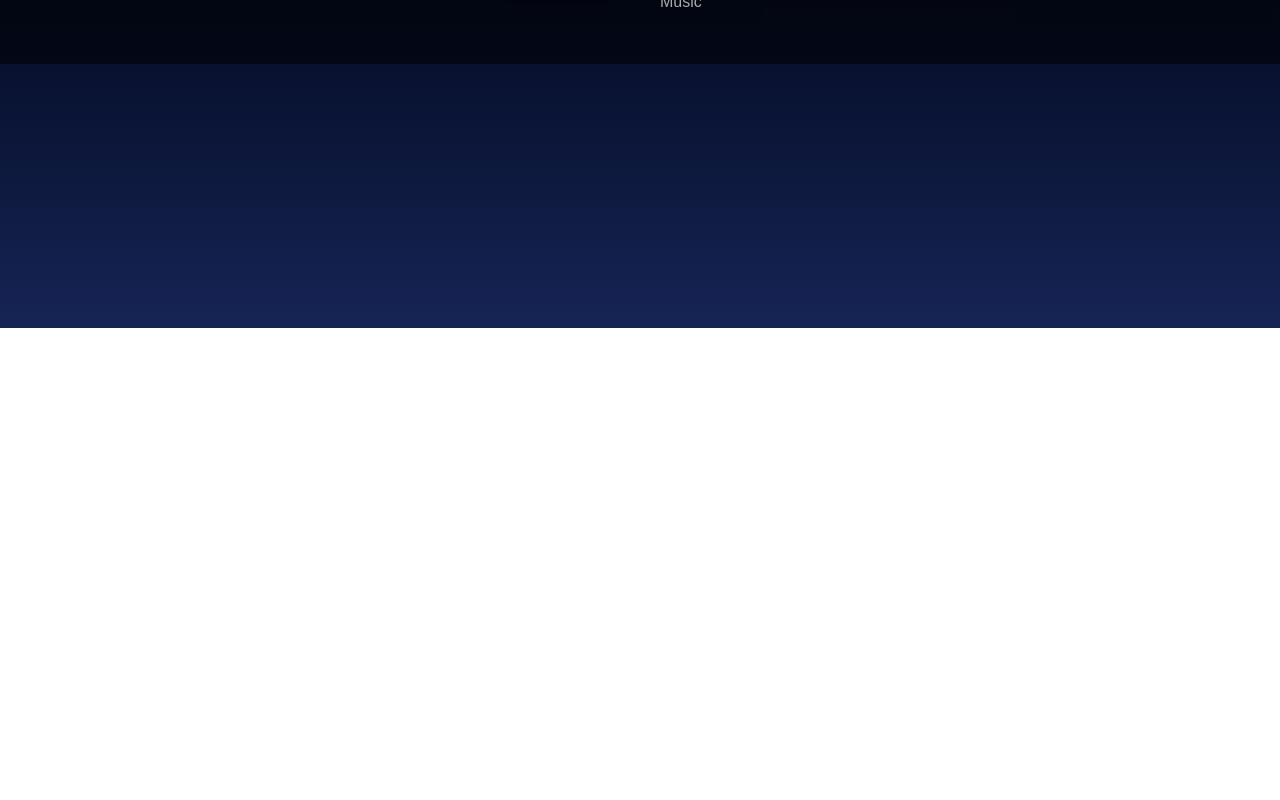
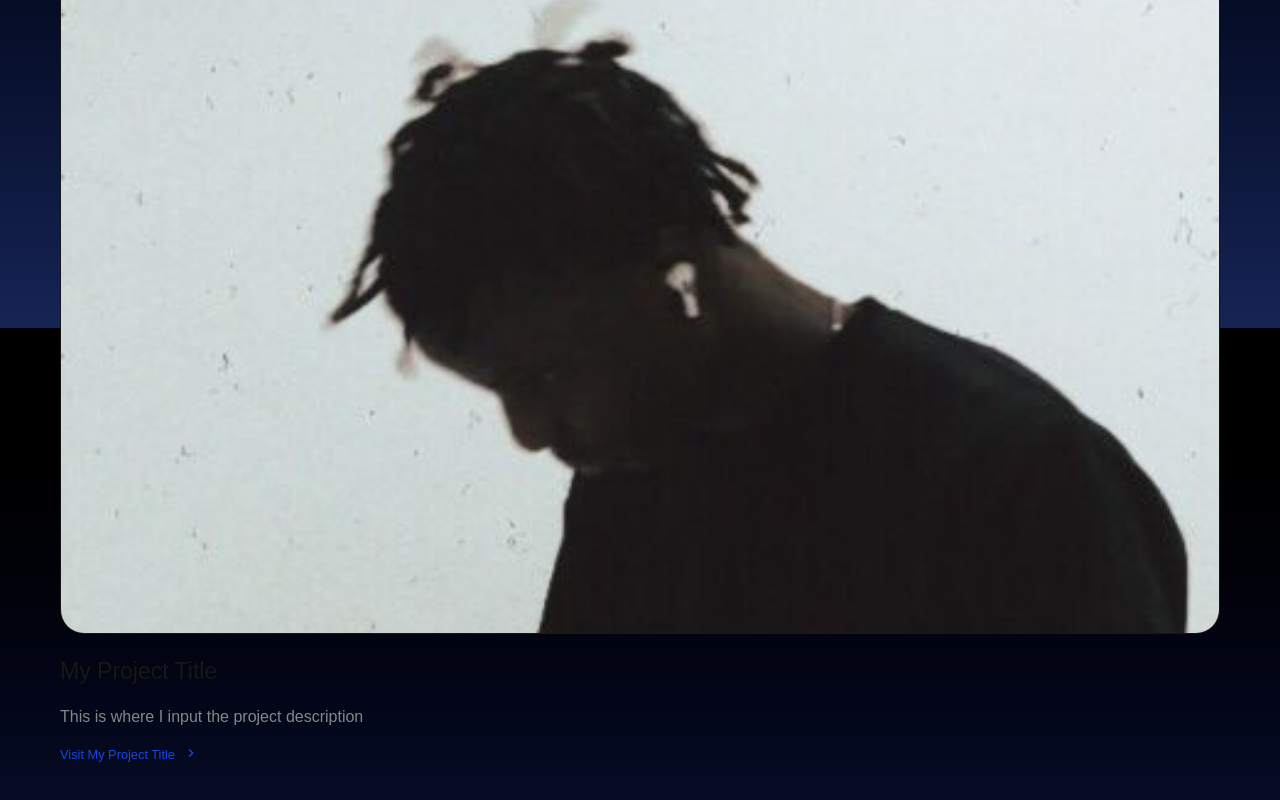
Before and after one commit to Andak-Creates/soso.dev, a Next.js app: page /projects in a window 1280 px wide. Shown: the part 472-1272 px from the top of the page. Before the commit the page ends 800 px from the top, so only its background shows below. Built offline with nearby package versions, Linux system fonts and the light colour scheme.

Commit message:
sketch: projects section

```diff
--- a/app/(pages)/projects/page.tsx
+++ b/app/(pages)/projects/page.tsx
@@ -1,5 +1,66 @@
+import Image from "next/image";
+import Link from "next/link";
+import { MdNavigateNext } from "react-icons/md";
+
 const page = () => {
-  return <div>Projects</div>;
+  const projects = [
+    {
+      id: 1,
+      image: "/avatars/image1.jpg",
+      title: "My Project Title",
+      description: "This is where I input the project description",
+      link: "link to project",
+    },
+
+    {
+      id: 2,
+      image: "/avatars/image2.jpg",
+      title: "My Project Title",
+      description: "This is where I input the project description",
+      link: "link to project",
+    },
+  ];
+
+  return (
+    <div className="">
+      <div className="my-[30px]">
+        <h1 className="text-[30px] text-center md:w-[40%] md:mx-auto md:text-[50px]">
+          A collection of my recent Projects.
+        </h1>
+      </div>
+
+      {/* Projects */}
+      <div className="flex flex-col gap-[50px]">
+        {projects.map((project) => (
+          <div key={project.id} className="px-10 md:px-[60px]">
+            {/* Image */}
+            <div className="h-[250px] sm:h-[350px] md:h-[500px] lg:h-[650px] xl:h-[800px] w-full border rounded-3xl relative overflow-hidden">
+              <Image
+                src={project.image}
+                alt="project image"
+                fill
+                className="object-cover"
+              />
+            </div>
+
+            {/* title and description */}
+            <div className="my-5">
+              <h2 className="text-[23px] font-medium">{project.title}</h2>
+              <p className="fadedText my-4">{project.description}</p>
+
+              <Link
+                href={project.link}
+                className="text-blue-700 flex flex-row gap-2"
+              >
+                <small>Visit {project.title}</small>
+                <MdNavigateNext />
+              </Link>
+            </div>
+          </div>
+        ))}
+      </div>
+    </div>
+  );
 };
 
 export default page;
```
